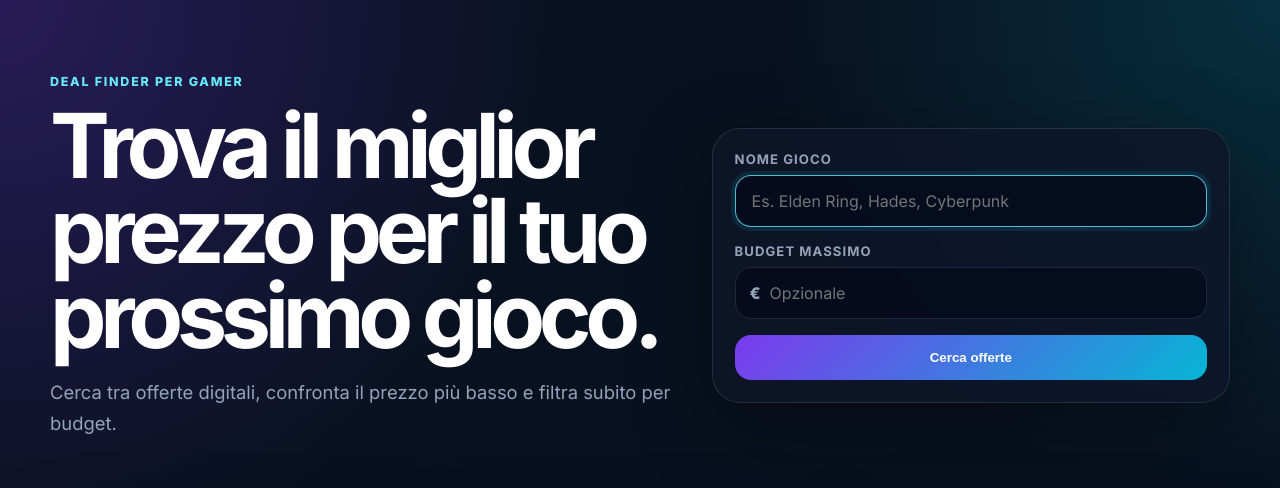
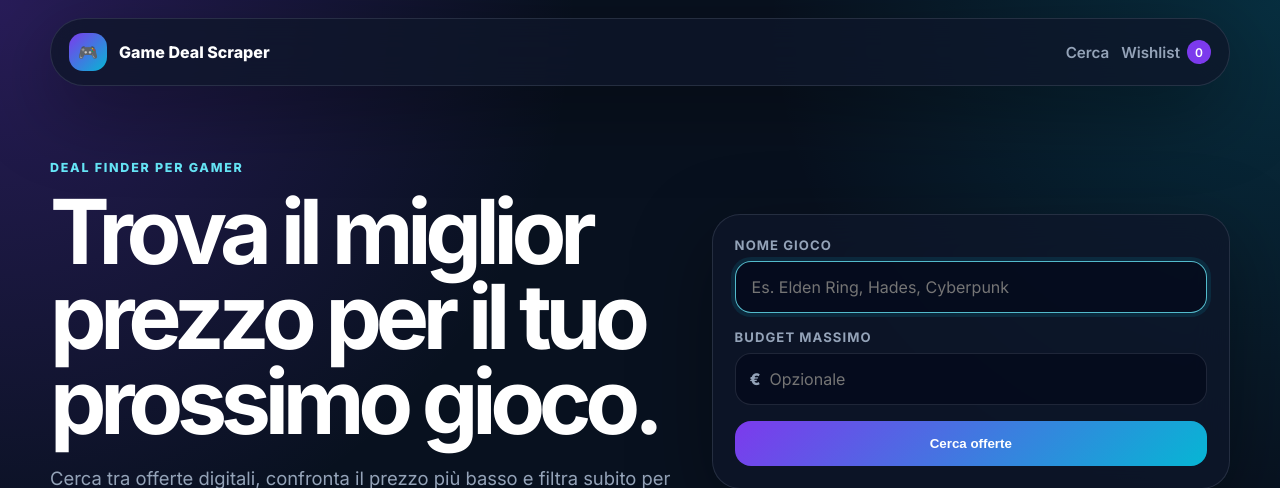
Before and after one commit to gabrielepalladino/Game-Deal-Scraper, a Flask app: page / in a window 1280 px wide. Shown: the top 488 px of the page. Run offline with Flask 3, Linux system fonts and the light colour scheme.

Commit message:
Add local browser wishlist

```diff
--- a/app/routes.py
+++ b/app/routes.py
@@ -8,6 +8,12 @@ import math
 @app.route('/')
 def index():
     return render_template('index.html')
+
+
+@app.route('/wishlist')
+def wishlist():
+    """Mostra i giochi salvati nel browser dell'utente."""
+    return render_template('wishlist.html')
 
 
 # Route che riceve i dati dal form
--- a/app/static/css/style.css
+++ b/app/static/css/style.css
@@ -51,6 +51,7 @@ a { color: inherit; }
     gap: 18px;
     padding: 14px 18px;
     border-radius: 999px;
+    margin-top: 18px;
 }
 
 .brand, .site-nav { display: flex; align-items: center; gap: 12px; }
@@ -62,6 +63,11 @@ a { color: inherit; }
 }
 .site-nav a { color: var(--muted); font-size: 0.95rem; font-weight: 600; text-decoration: none; }
 .site-nav a:hover { color: var(--text-strong); }
+.wishlist-nav-link { display: inline-flex; align-items: center; gap: 7px; }
+.wishlist-count {
+    display: grid; place-items: center; min-width: 24px; height: 24px; padding: 0 6px;
+    border-radius: 999px; color: white; background: var(--accent); font-size: .75rem;
+}
 
 .hero, .results-hero {
     display: grid;
@@ -106,7 +112,17 @@ input:focus, select:focus { border-color: rgba(103, 232, 249, .8); box-shadow: 0
 .per-page-selector { display: flex; align-items: center; gap: 10px; }
 .per-page-selector select { width: auto; padding: 10px 36px 10px 12px; }
 .results-list { display: grid; gap: 16px; }
-.game-card { display: grid; grid-template-columns: 108px 1fr 190px; gap: 20px; padding: 18px; border-radius: var(--radius-lg); }
+.game-card { position: relative; display: grid; grid-template-columns: 108px 1fr 190px; gap: 20px; padding: 18px; border-radius: var(--radius-lg); }
+.wishlist-button {
+    position: absolute; z-index: 1; top: 12px; right: 12px; display: grid; place-items: center;
+    width: 38px; height: 38px; padding: 0; border: 1px solid var(--line); border-radius: 50%;
+    color: var(--text-strong); background: rgba(8, 17, 31, .88); font-size: 1.45rem; cursor: pointer;
+    transition: transform .15s ease, color .15s ease, background .15s ease;
+}
+.wishlist-button:hover { transform: scale(1.08); }
+.wishlist-button:focus-visible { outline: 3px solid rgba(103, 232, 249, .7); outline-offset: 2px; }
+.wishlist-button.is-saved { color: #fb7185; background: rgba(136, 19, 55, .8); }
+.results-game-card .price-card { padding-top: 48px; }
 .game-cover img, .game-image-placeholder { width: 108px; aspect-ratio: 3 / 4; object-fit: cover; border-radius: 18px; background: linear-gradient(135deg, #1e293b, #312e81); }
 .game-image-placeholder { display: grid; place-items: center; font-size: 2rem; }
 .game-info h2 { margin: 8px 0 6px; color: var(--text-strong); font-size: 1.45rem; }
@@ -132,6 +148,13 @@ input:focus, select:focus { border-color: rgba(103, 232, 249, .8); box-shadow: 0
 .empty-state h2 { color: var(--text-strong); font-size: 2rem; }
 .empty-state p { color: var(--muted); }
 .empty-state .primary-button { display: inline-block; margin-top: 12px; }
+.wishlist-hero { padding-bottom: 34px; }
+.wishlist-actions { padding-top: 48px; }
+.remove-wishlist-button {
+    border: 1px solid rgba(251, 113, 133, .45); border-radius: 12px; padding: 9px 13px;
+    color: #fecdd3; background: rgba(136, 19, 55, .3); font: inherit; font-weight: 800; cursor: pointer;
+}
+.remove-wishlist-button:hover { background: rgba(190, 24, 93, .45); }
 
 @media (max-width: 860px) {
     .hero, .results-hero, .feature-grid, .game-card { grid-template-columns: 1fr; }
--- /dev/null
+++ b/app/static/js/wishlist.js
@@ -0,0 +1,154 @@
+const WISHLIST_STORAGE_KEY = 'game-deal-scraper:wishlist';
+
+function readWishlist() {
+    try {
+        const value = JSON.parse(localStorage.getItem(WISHLIST_STORAGE_KEY) || '[]');
+        return Array.isArray(value) ? value.filter((game) => game && game.id && game.title) : [];
+    } catch (error) {
+        console.warn('Impossibile leggere la wishlist salvata.', error);
+        return [];
+    }
+}
+
+function writeWishlist(games) {
+    try {
+        localStorage.setItem(WISHLIST_STORAGE_KEY, JSON.stringify(games));
+        return true;
+    } catch (error) {
+        console.warn('Impossibile salvare la wishlist.', error);
+        return false;
+    }
+}
+
+function updateWishlistCount(games = readWishlist()) {
+    document.querySelectorAll('[data-wishlist-count]').forEach((counter) => {
+        counter.textContent = games.length;
+        counter.setAttribute('aria-label', `${games.length} giochi salvati`);
+    });
+}
+
+function setButtonState(button, isSaved) {
+    const title = button.dataset.gameTitle;
+    button.classList.toggle('is-saved', isSaved);
+    button.setAttribute('aria-pressed', String(isSaved));
+    button.setAttribute('aria-label', `${isSaved ? 'Rimuovi' : 'Aggiungi'} ${title} ${isSaved ? 'dalla' : 'alla'} wishlist`);
+    button.title = isSaved ? 'Rimuovi dalla wishlist' : 'Aggiungi alla wishlist';
+    button.querySelector('span').textContent = isSaved ? '♥' : '♡';
+}
+
+function initialiseWishlistButtons() {
+    const buttons = document.querySelectorAll('[data-wishlist-button]');
+    let games = readWishlist();
+
+    buttons.forEach((button) => {
+        setButtonState(button, games.some((game) => game.id === button.dataset.gameId));
+        button.addEventListener('click', () => {
+            games = readWishlist();
+            const index = games.findIndex((game) => game.id === button.dataset.gameId);
+
+            if (index >= 0) {
+                games.splice(index, 1);
+            } else {
+                games.push({
+                    id: button.dataset.gameId,
+                    title: button.dataset.gameTitle,
+                    image: button.dataset.gameImage,
+                    price: button.dataset.gamePrice,
+                    shop: button.dataset.gameShop,
+                    type: button.dataset.gameType,
+                });
+            }
+
+            if (writeWishlist(games)) {
+                setButtonState(button, index < 0);
+                updateWishlistCount(games);
+            }
+        });
+    });
+}
+
+function createWishlistCard(game) {
+    const card = document.createElement('article');
+    card.className = 'game-card wishlist-game-card';
+
+    const cover = document.createElement('div');
+    cover.className = 'game-cover';
+    if (game.image) {
+        const image = document.createElement('img');
+        image.src = game.image;
+        image.alt = `Copertina di ${game.title}`;
+        image.loading = 'lazy';
+        cover.append(image);
+    } else {
+        const placeholder = document.createElement('div');
+        placeholder.className = 'game-image-placeholder';
+        placeholder.textContent = '🎮';
+        cover.append(placeholder);
+    }
+
+    const info = document.createElement('div');
+    info.className = 'game-info';
+    if (game.type) {
+        const badge = document.createElement('span');
+        badge.className = 'pill pill-soft';
+        badge.textContent = game.type.toUpperCase();
+        info.append(badge);
+    }
+    const heading = document.createElement('h2');
+    heading.textContent = game.title;
+    const description = document.createElement('p');
+    description.className = 'game-summary';
+    description.textContent = 'Salvato nella tua wishlist locale.';
+    info.append(heading, description);
+
+    const actions = document.createElement('aside');
+    actions.className = 'price-card wishlist-actions';
+    const label = document.createElement('span');
+    label.className = 'price-label';
+    label.textContent = game.price ? 'Prezzo al salvataggio' : 'Prezzo';
+    const price = document.createElement('strong');
+    price.className = game.price ? 'price-value' : 'unavailable';
+    const numericPrice = Number(game.price);
+    price.textContent = game.price && Number.isFinite(numericPrice) ? `€${numericPrice.toFixed(2)}` : 'Non disponibile';
+    actions.append(label, price);
+    if (game.shop) {
+        const shop = document.createElement('span');
+        shop.className = 'shop-name';
+        shop.textContent = game.shop;
+        actions.append(shop);
+    }
+    const remove = document.createElement('button');
+    remove.type = 'button';
+    remove.className = 'remove-wishlist-button';
+    remove.textContent = 'Rimuovi';
+    remove.setAttribute('aria-label', `Rimuovi ${game.title} dalla wishlist`);
+    remove.addEventListener('click', () => {
+        const games = readWishlist().filter((savedGame) => savedGame.id !== game.id);
+        if (writeWishlist(games)) renderWishlist();
+    });
+    actions.append(remove);
+
+    card.append(cover, info, actions);
+    return card;
+}
+
+function renderWishlist() {
+    const list = document.querySelector('[data-wishlist-list]');
+    if (!list) return;
+
+    const games = readWishlist();
+    list.replaceChildren(...games.map(createWishlistCard));
+    document.querySelector('[data-wishlist-empty]').hidden = games.length > 0;
+    updateWishlistCount(games);
+}
+
+document.addEventListener('DOMContentLoaded', () => {
+    updateWishlistCount();
+    initialiseWishlistButtons();
+    renderWishlist();
+});
+
+window.addEventListener('storage', () => {
+    updateWishlistCount();
+    renderWishlist();
+});
--- a/app/templates/base.html
+++ b/app/templates/base.html
@@ -12,11 +12,25 @@
 </head>
 <body>
     <div class="app-shell">
+        <header class="site-header">
+            <a href="{{ url_for('index') }}" class="brand">
+                <span class="brand-mark" aria-hidden="true">🎮</span>
+                <span>Game Deal Scraper</span>
+            </a>
+            <nav class="site-nav" aria-label="Navigazione principale">
+                <a href="{{ url_for('index') }}">Cerca</a>
+                <a href="{{ url_for('wishlist') }}" class="wishlist-nav-link">
+                    Wishlist
+                    <span class="wishlist-count" data-wishlist-count aria-label="0 giochi salvati">0</span>
+                </a>
+            </nav>
+        </header>
         <main>
             {% block content %}{% endblock %}
         </main>
     </div>
 
     <script src="{{ url_for('static', filename='js/filters.js') }}" defer></script>
+    <script src="{{ url_for('static', filename='js/wishlist.js') }}" defer></script>
 </body>
 </html>
```
Also changed, not shown: app/templates/results.html (+17 -1 lines), app/templates/wishlist.html (added, +23 -0 lines), tests/test_wishlist.py (added, +29 -0 lines), README.md.
